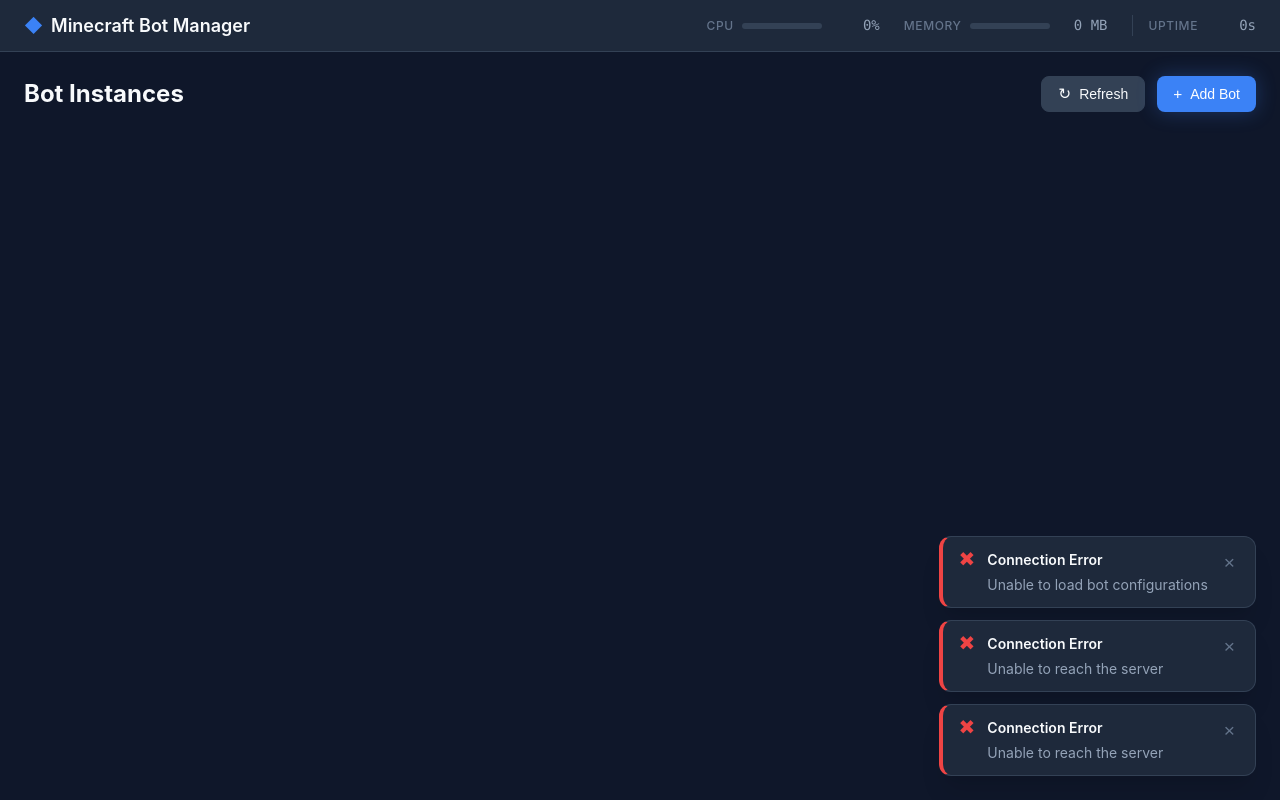
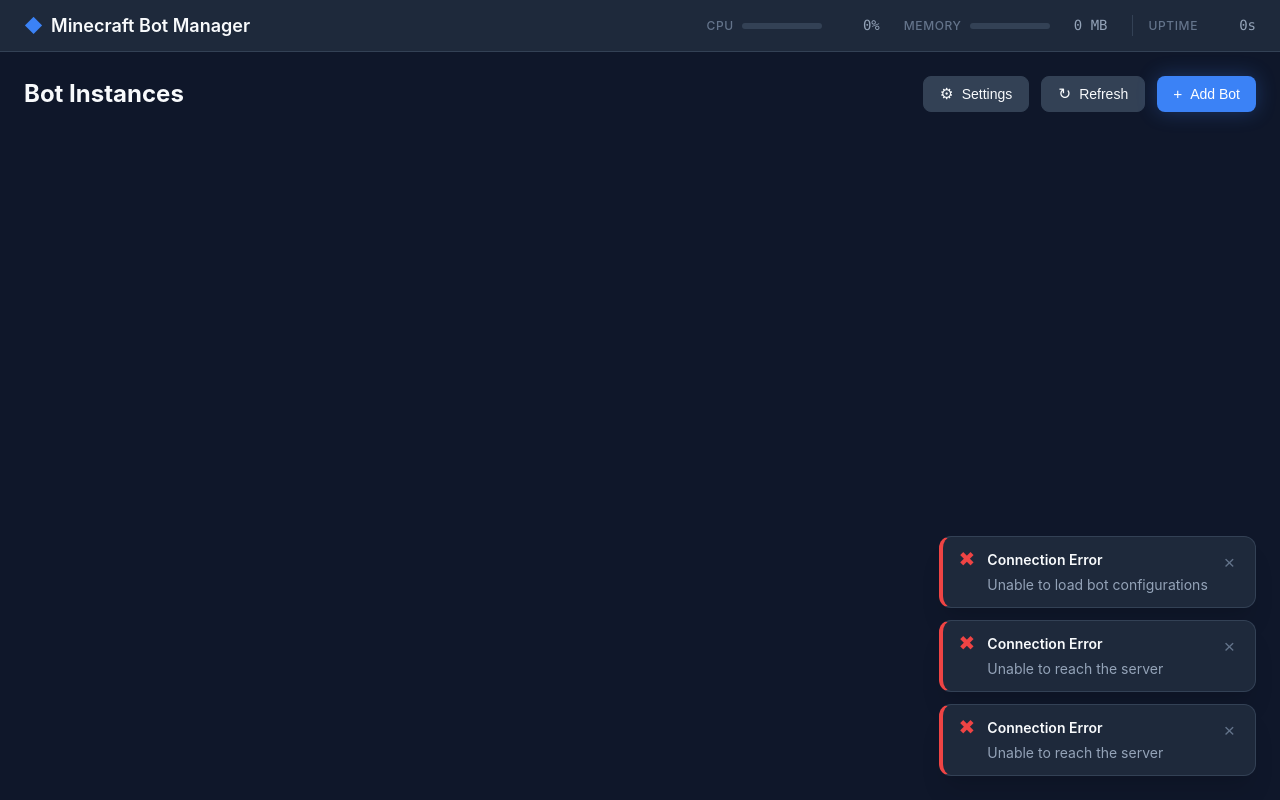
Before and after one commit to PNGHam/aternosbot, a website: page public/index.html in a window 1280 px wide. Drawn offline with Linux system fonts and the light colour scheme; no server answers.

Commit message:
Update index.html

```diff
--- a/public/index.html
+++ b/public/index.html
@@ -43,6 +43,10 @@
     <div class="content-header">
       <h1>Bot Instances</h1>
       <div class="header-actions">
+        <button class="btn btn-secondary" id="settings-btn" title="Global Settings">
+          <span class="btn-icon">&#9881;</span>
+          Settings
+        </button>
         <button class="btn btn-secondary" id="refresh-btn" title="Refresh">
           <span class="btn-icon">&#8635;</span>
           Refresh
@@ -56,7 +60,7 @@
 
     <!-- Bot Cards Grid -->
     <div class="bots-grid" id="bots-grid">
-      <!-- Cards will be dynamically inserted here -->
+      <!-- Cards inserted dynamically -->
     </div>
 
     <!-- Empty State -->
```
